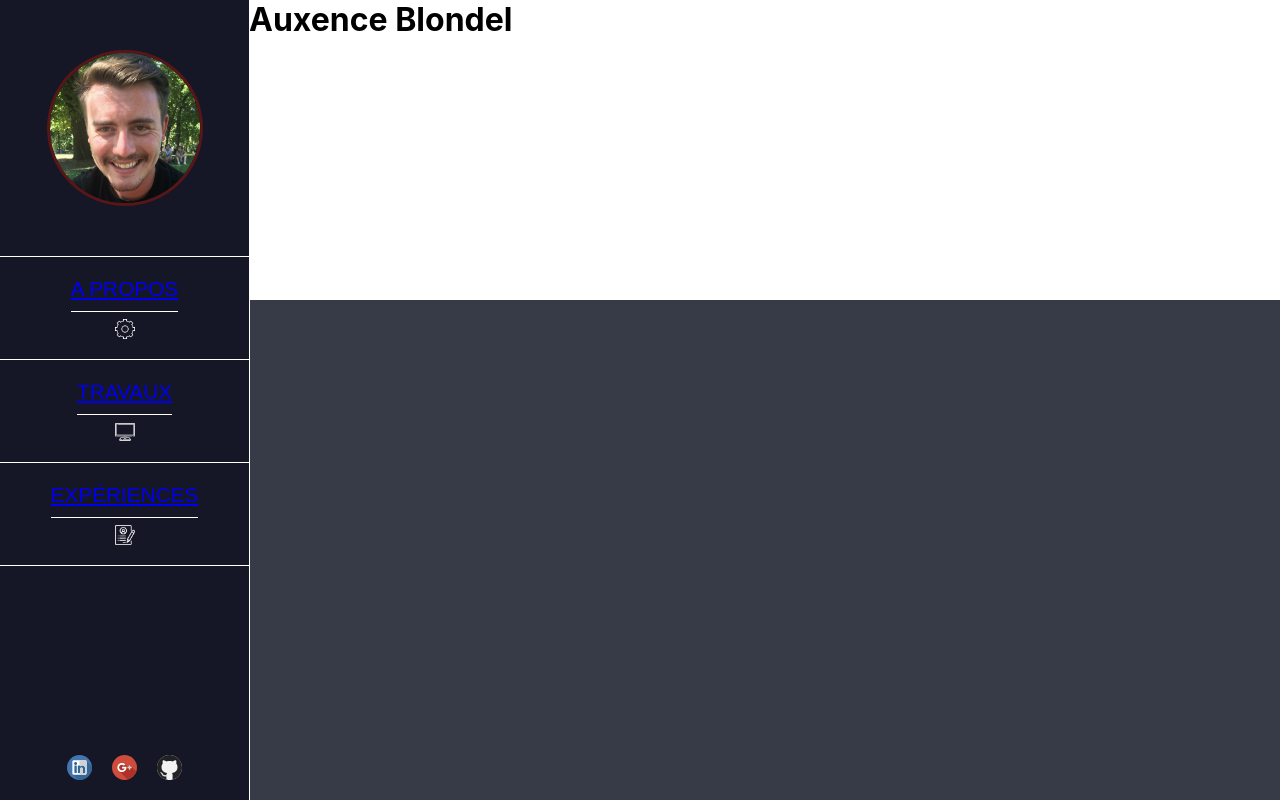
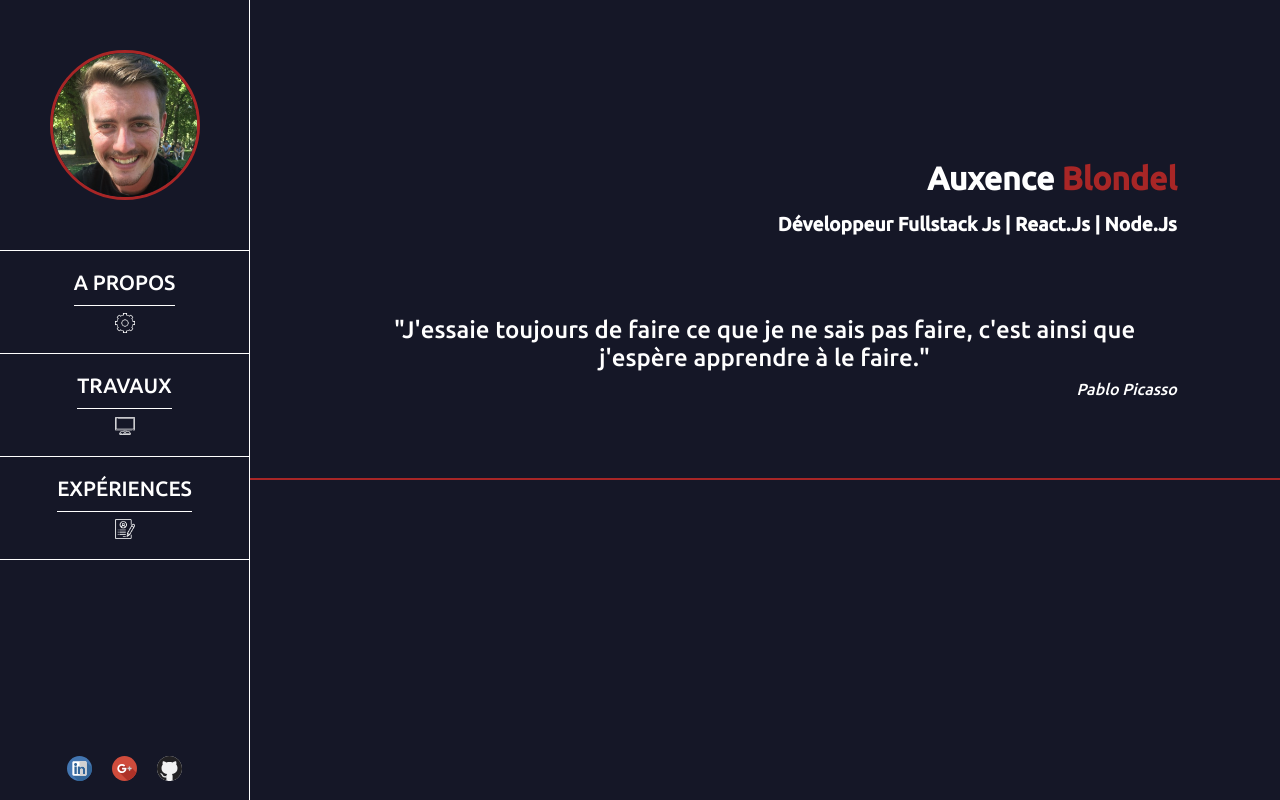
Before and after one commit to AuxB/portfolio, a React (Create React App) app in the folder client/: page / in a window 1280 px wide. Built offline with nearby package versions, Linux system fonts and the light colour scheme.

Commit message:
create about content

```diff
--- a/client/package.json
+++ b/client/package.json
@@ -35,7 +35,6 @@
     ]
   },
   "devDependencies": {
-    "eslint": "^7.6.0",
     "eslint-config-airbnb": "^18.2.0",
     "eslint-plugin-react": "^7.20.5"
   }
--- a/client/src/App.css
+++ b/client/src/App.css
@@ -1,5 +1,13 @@
+@import url('https://fonts.googleapis.com/css2?family=Ubuntu:wght@500&display=swap');
+
+*, ::after, ::before {
+  margin: 0;
+  padding: 0;
+  box-sizing: border-box;
+  font-family: 'Ubuntu', sans-serif;
+}
 body{
-  background: #373a47;
+  background: rgb(21, 23, 39);
 }
 
 #page-wrap {
@@ -10,3 +18,12 @@ body{
   height: 300px;
   background: rgb(255, 255, 255);
 }
+
+.App hr{
+  border: 1px solid var(--red);
+}
+
+:root {
+  --red: rgb(168, 38, 38);
+  --blue: rgb(21, 23, 39);
+}
--- a/client/src/App.jsx
+++ b/client/src/App.jsx
@@ -1,4 +1,5 @@
 import React from 'react';
+import About from './components/About'
 import Sidebar from './components/Sidebar';
 
 import './App.css';
@@ -8,11 +9,8 @@ function App() {
     <div id="outer-container" className="App">
       <Sidebar />
       <main id="page-wrap">
-        <div className="window-wrapper">
-          <div className="top-blank">
-            <h1>Auxence Blondel</h1>
-          </div>
-        </div>
+        <About />
+        <hr />
       </main>
     </div>
   );
--- a/client/src/components/About.css
+++ b/client/src/components/About.css
@@ -0,0 +1,36 @@
+.About {
+    padding-top: 10rem;
+    padding-bottom: 5rem;
+    color: #fff;
+    margin: auto;
+    width: 80%;
+}
+
+.About > div {
+    text-align: right;
+}
+
+.About h1 {
+    /* margin-top: 10rem; */
+    margin-bottom: 1rem;
+}
+
+.About h2 {
+    font-size: 1.2rem;
+}
+
+.About p:first-of-type {
+    text-align: center;
+    margin-top: 5rem;
+    font-size: 1.5rem;
+}
+.About .author-quote {
+    margin-top: 0.5rem;
+    font-size: 1rem;
+    font-style: italic;
+    text-align: right;
+}
+
+.About span {
+    color: var(--red);
+}
--- a/client/src/components/About.jsx
+++ b/client/src/components/About.jsx
@@ -1,9 +1,20 @@
 import React from 'react';
 
-const About = () => {
-return (
-    <>
-    </>
+import './About.css';
+
+function About() {
+  return (
+    <div className="About">
+      <div>
+        <h1>Auxence <span>Blondel</span></h1>
+        <h2>Développeur Fullstack Js | React.Js | Node.Js</h2>
+      </div>
+      <p>
+        "J'essaie toujours de faire ce que je ne sais pas faire,
+        c'est ainsi que j'espère apprendre à le faire."
+      </p>
+      <p className="author-quote">Pablo Picasso</p>
+    </div >
   );
-};
+}
 export default About;
--- a/client/src/components/Sidebar.css
+++ b/client/src/components/Sidebar.css
@@ -4,12 +4,11 @@
 }
 
 
-@import url('https://fonts.googleapis.com/css2?family=Ubuntu:wght@500&display=swap');
 .Navbar .profil {
   width: 150px;
   margin: 50px auto 0;
   border-radius: 100px;
-  border: 3px solid rgb(88, 22, 22);
+  border: 3px solid var(--red);
 }
 
 .Navbar ul {
@@ -42,6 +41,8 @@
 }
 
 .Navbar li a {
+  color: #fff;
+  text-decoration: none;
   padding-bottom: 10px;
   border-bottom: 1px solid #fff;
 }
@@ -79,16 +80,10 @@
   top: 36px;
 }
 
-/* Color/shape of burger icon bars */
-
-.bm-burger-bars {
-  background: #373a47;
-}
-
 /* Color/shape of burger icon bars on hover*/
 
 .bm-burger-bars-hover {
-  background: rgb(88, 22, 22);
+  background: var(--red);
 }
 
 /* Position and sizing of clickable cross button */
@@ -118,9 +113,8 @@
 
 .bm-menu {
   position: relative;
-  font-family: 'Ubuntu', sans-serif;
   color: #fff;
-  background: rgb(21, 23, 39);
+  background: var(--blue);
   border-right: 1px solid #fff;
   font-size: 1.15em;
   overflow-y: hidden;
--- a/client/src/components/Sidebar.jsx
+++ b/client/src/components/Sidebar.jsx
@@ -11,7 +11,7 @@ import inLogo from '../img/linkedin.svg';
 import googleLogo from '../img/google.svg';
 import gitLogo from '../img/github.svg';
 
-const Sidebar = () => {
+function Sidebar() {
   const [isMobile, setMobile] = useState(true);
 
   useEffect(() => {
```
Also changed, not shown: 1 other file (tests, documents, lock files or other folders).
